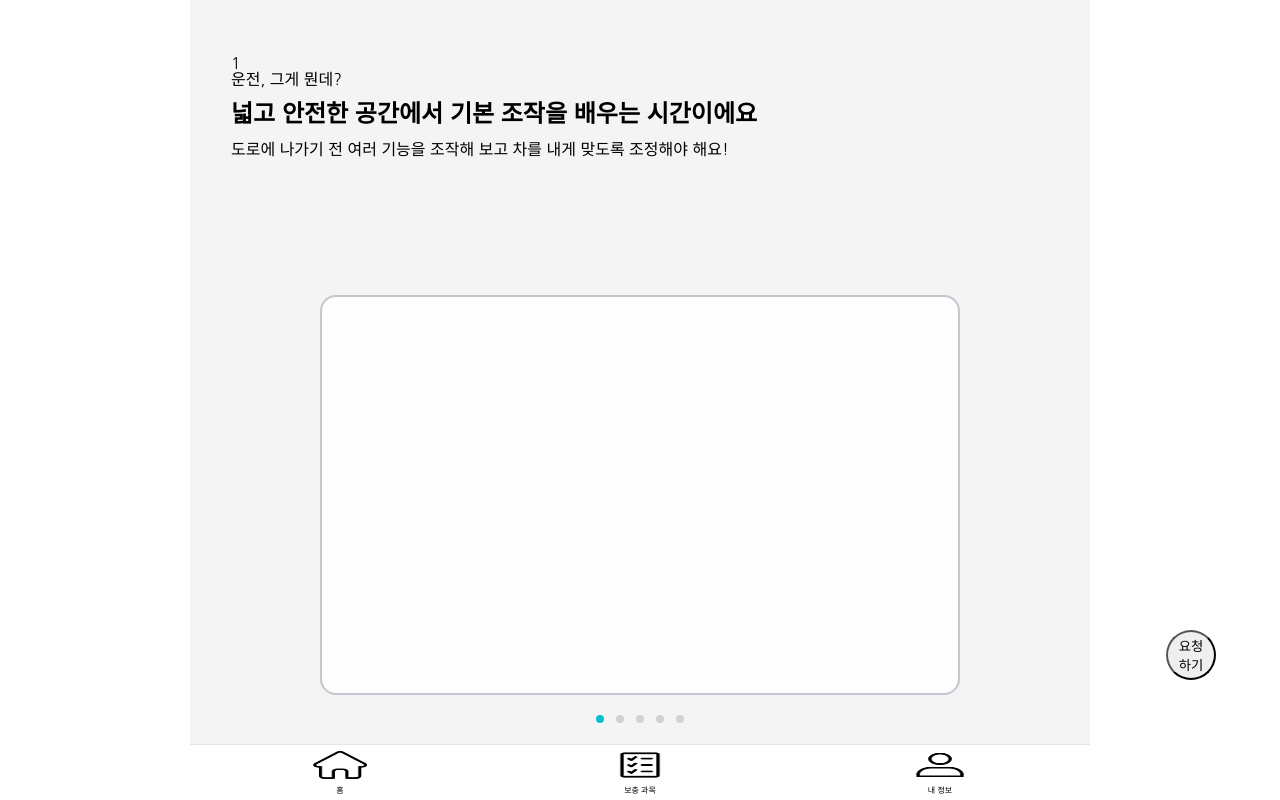
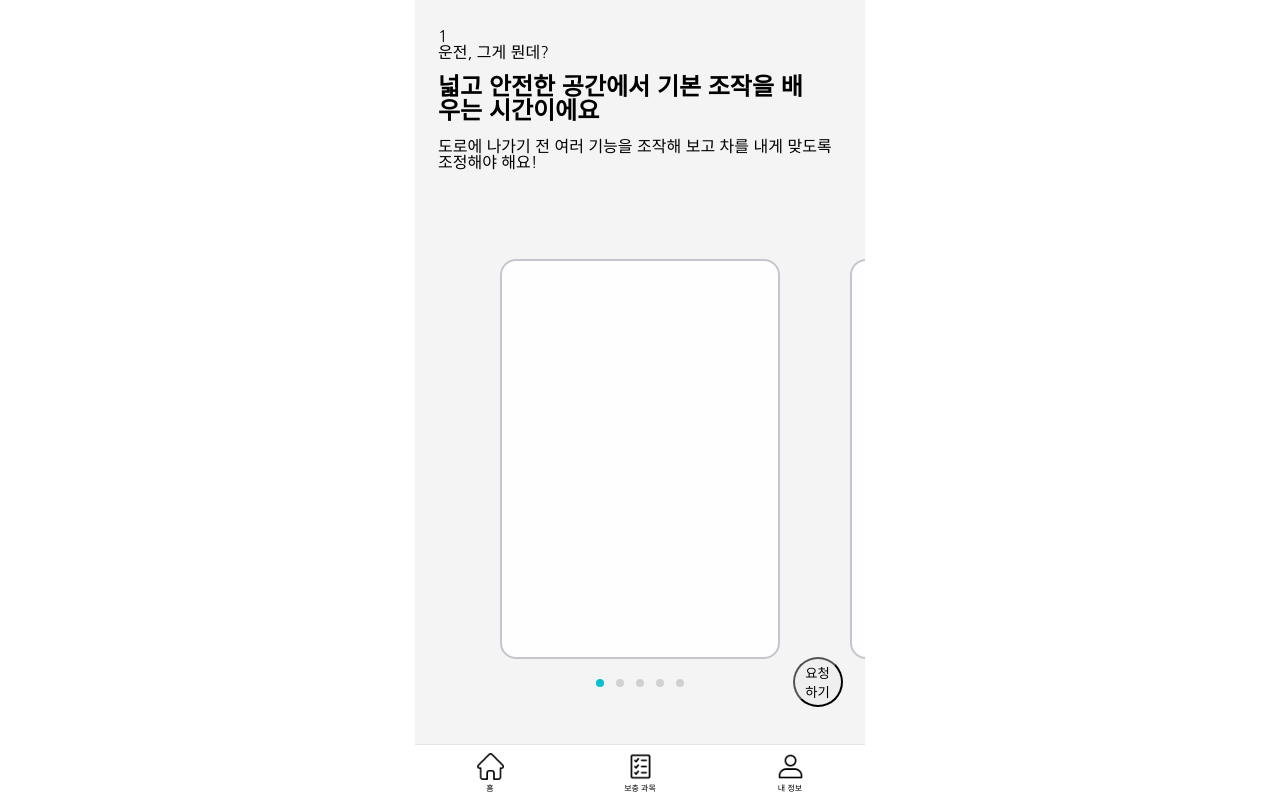
Before and after one commit to SWM-AtoZ/friendrive-client, a React (Create React App) app: page / in a window 1280 px wide. Built offline with nearby package versions, Linux system fonts and the light colour scheme; no server answers.

Commit message:
Modify Home CSS

```diff
--- a/src/pages/home/home.module.css
+++ b/src/pages/home/home.module.css
@@ -1,5 +1,6 @@
 #home_section{
 height: 100%;
+position: relative;
 overflow: hidden;
 }
 
@@ -79,8 +80,8 @@ width:100%;
 /* 버튼 css */
 
 .request_button{
-    position: fixed;
-    bottom: 15%;
+    position: absolute;
+    bottom: 5%;
     right:5%;
     width: 50px;
     height: 50px;
--- a/src/reset.css
+++ b/src/reset.css
@@ -49,7 +49,7 @@ table {
 html{
 	margin: 0 auto;
 	height:calc(var(--vh, 1vh) * 100);
-	max-width: 900px;
+	max-width: 450px;
     width: 100%;
 	font-family: 'Nanum Gothic', sans-serif;
 }
```
